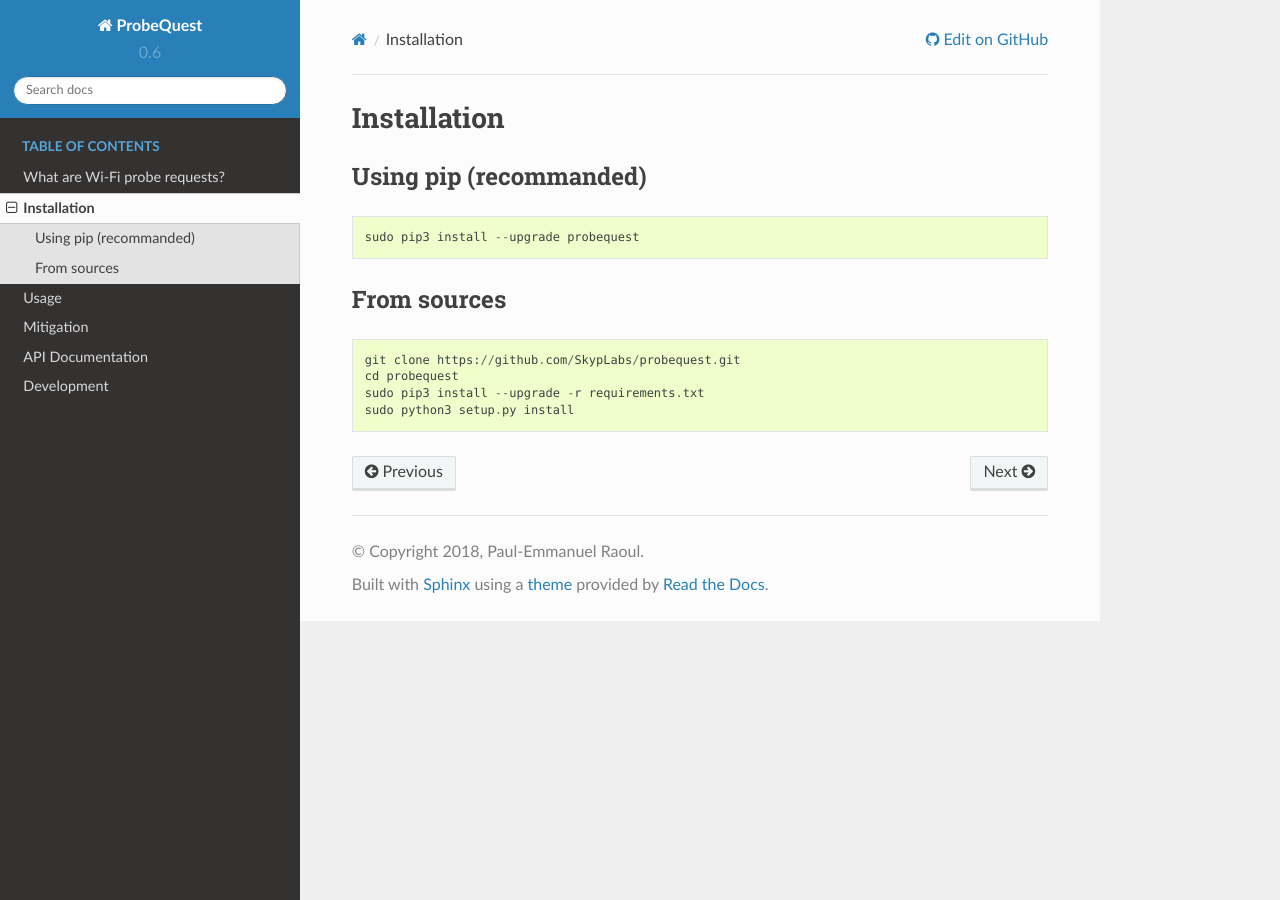
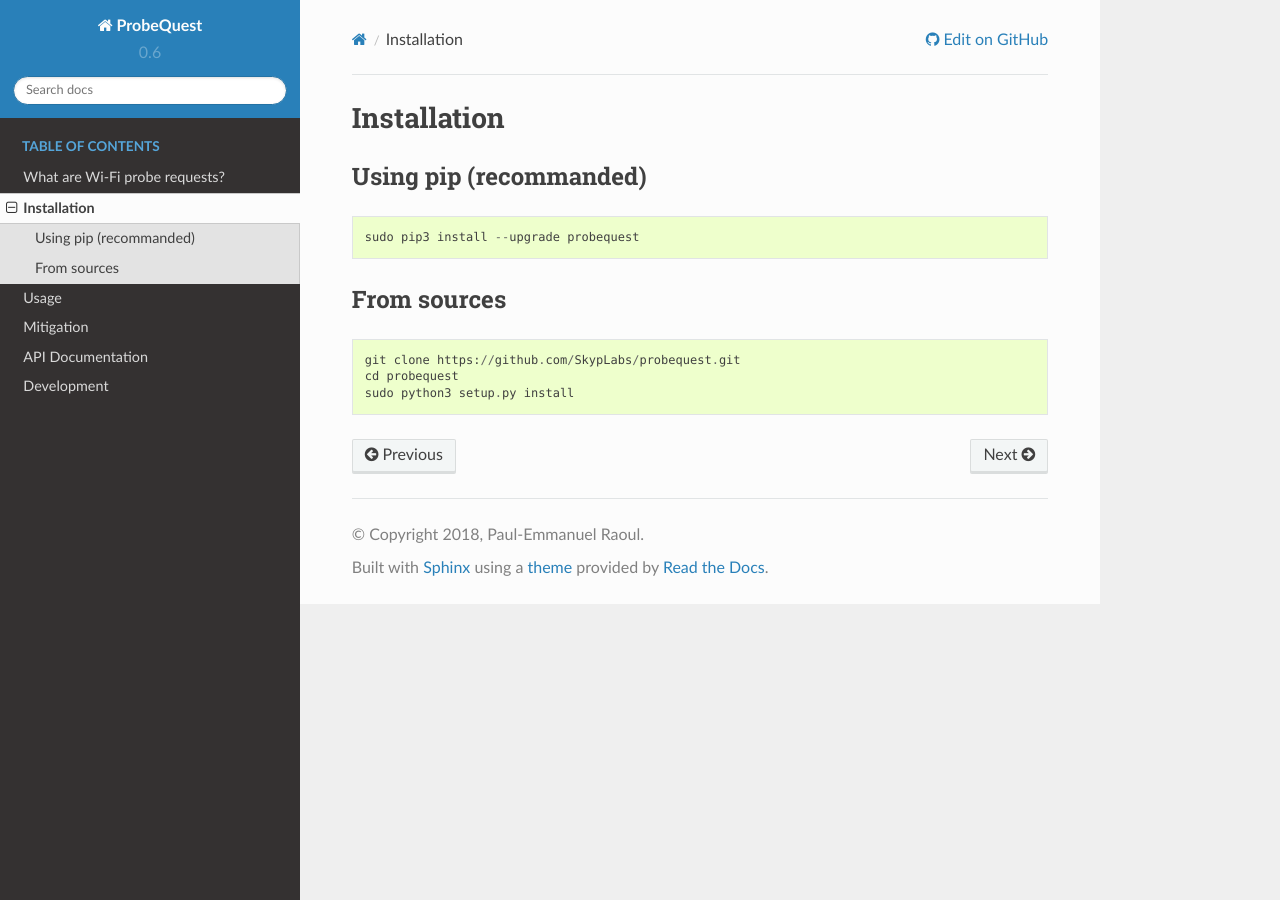
Before and after one commit to SkypLabs/probequest, a Sphinx documentation site: the page built from docs/installation.rst, in a window 1280 px wide. Built offline with Sphinx 7.4.7 and the Read the Docs theme 2.0.0, drawn with Linux system fonts in a browser that asks for light colours.

Commit message:
update the installation documentation

```diff
--- a/docs/installation.rst
+++ b/docs/installation.rst
@@ -16,5 +16,4 @@ From sources
 
     git clone https://github.com/SkypLabs/probequest.git
     cd probequest
-    sudo pip3 install --upgrade -r requirements.txt
     sudo python3 setup.py install
```
